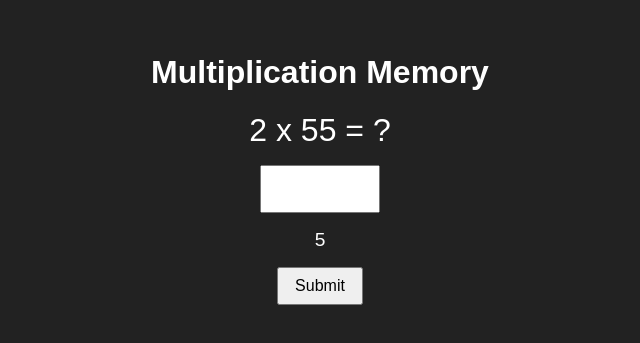
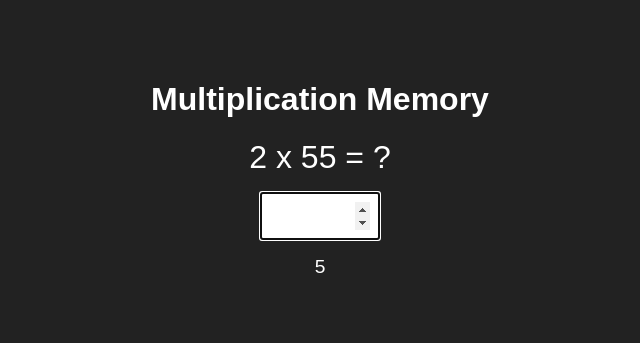
Before and after one commit to killerbeanz/killerbeanz.github.io, a plain HTML site: page index.html in a window 1280 px wide. Shown: the part 223-566 px from the top of the page, without its empty margins (320-960 px from the left). Drawn offline with Linux system fonts and the light colour scheme.

Commit message:
Update index.html

```diff
--- a/index.html
+++ b/index.html
@@ -10,9 +10,8 @@
   <div class="game-container">
     <h1>Multiplication Memory</h1>
     <div id="equation"></div>
-    <input type="number" id="answer" autocomplete="off">
+    <input type="number" id="answer" autocomplete="off" autofocus>
     <div id="timer">5</div>
-    <button id="submit">Submit</button>
     <div id="feedback"></div>
   </div>
   <script src="script.js"></script>
```
